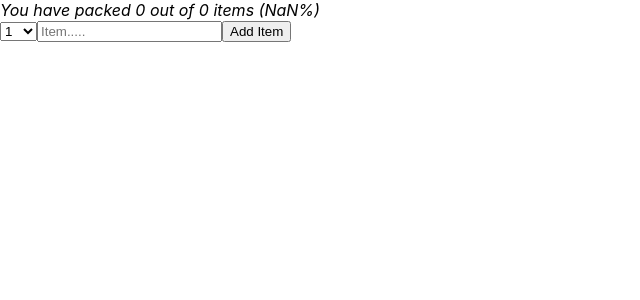
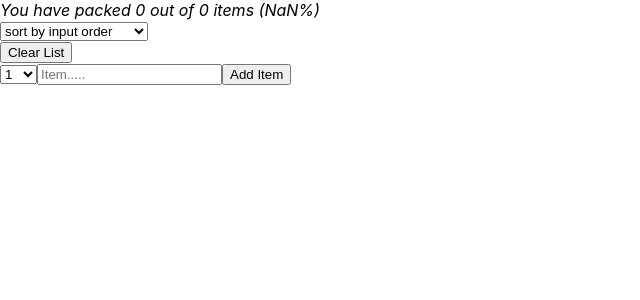
Before and after one commit to ogbeborEmmanuel/React, a React (Create React App) app: page / in a window 1280 px wide. Shown: the top 300 px of the page, without its empty margins (0-640 px from the left). Built offline with nearby package versions, Linux system fonts and the light colour scheme.

Commit message:
updated list

```diff
--- a/src/Component/PackingList.js
+++ b/src/Component/PackingList.js
@@ -6,6 +6,18 @@ const PackingList = ({ items, setItems }) => {
     const numberOfItems = items.length;
     const numberOfPackedItems = items.filter(item => item.packed).length;
     const percentage = Math.round((numberOfPackedItems / numberOfItems) * 100)
+
+
+    const [sortBy, setSortBy] = React.useState("input");
+    let sortedItems;
+
+    const handleClearList = () => {
+        setItems([]);
+    }
+
+    if (sortBy === "input") sortedItems = items;
+    if (sortBy === "description") sortedItems = items.slice().sort((a, b) => a.description.localeCompare(b.description));
+    if (sortBy === "packed") sortedItems = items.slice().sort((a, b) => Number(a.packed) - Number(b.packed));
     const deleteTask = item => {
         const filteredList = items.filter(task => task.id !== item.id);
         setItems(filteredList);
@@ -16,10 +28,26 @@ const PackingList = ({ items, setItems }) => {
         console.log(items);
 
     }
+    console.log(sortBy);
     return (
         <>
-            <div>{items.map(item => <div style={item.packed ? { textDecoration: "line-through" } : {}} key={item.id}><input type="checkbox" value={item.packed} onChange={() => handleToggle(item.id)} />{item.description} {item.quatity}  <button onClick={() => deleteTask(item)}>X</button></div>)}</div>
+            <div>{sortedItems.map(item => <div style={item.packed ? { textDecoration: "line-through" } : {}} key={item.id}><input type="checkbox" value={item.packed} onChange={() => handleToggle(item.id)} />{item.description} {item.quatity}  <button onClick={() => deleteTask(item)}>X</button></div>)}</div>
             <Stats numberOfItems={numberOfItems} numberOfPackedItems={numberOfPackedItems} percentage={percentage} />
+            <div className='actions'>
+                <select value={sortBy} onChange={(e) => setSortBy(e.target.value)}>
+                    <option value="input">
+                        sort by input order
+                    </option>
+                    <option value="description">
+                        sort by description
+                    </option>
+                    <option value="packed">
+                        sort by packed status
+                    </option>
+                </select>
+            </div>
+
+            <button onClick={handleClearList}>Clear List</button>
         </>
 
     )
```
